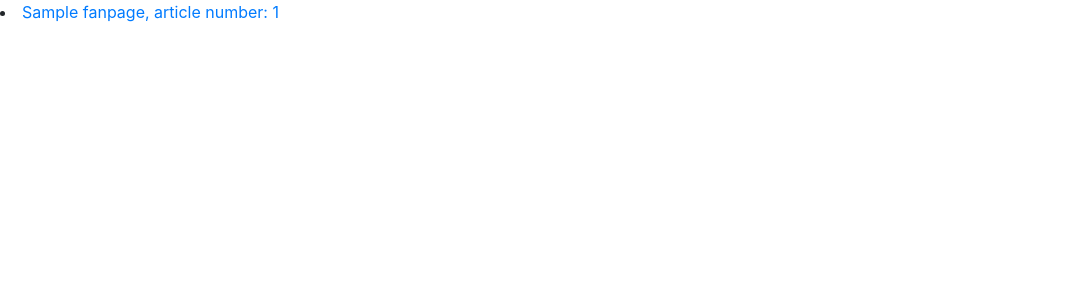
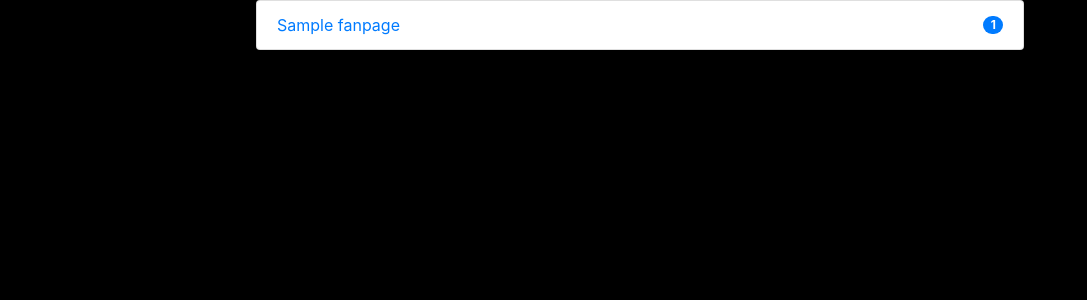
Before and after one commit to hens-virtuella-varld/fb-article-reader, a Django app: page /reader/ in a window 1280 px wide. Shown: the top 300 px of the page, without its empty margins (0-1087 px from the left). Run offline with Django 3.2, Linux system fonts and the light colour scheme; tables that the repository leaves empty hold one stand-in row (values such as "Sample post"); some libraries are stand-ins or nearby versions.

Commit message:
Apply bootstrap list group style in index

```diff
--- a/web/reader/templates/reader/index.html
+++ b/web/reader/templates/reader/index.html
@@ -4,11 +4,29 @@
   integrity="sha384-ggOyR0iXCbMQv3Xipma34MD+dH/1fQ784/j6cY/iJTQUOhcWr7x9JvoRxT2MZw1T"
   crossorigin="anonymous"
 />
+<style>
+  .wrapper {
+    width: 60%;
+    margin-left: 20%;
+  }
+  body {
+    background-color: #000000;
+  }
+</style>
 
-{% for fanpage in fanpage_list %}
-<li>
-  <a href="{% url 'detail' fanpage.pk %}">
-    {{ fanpage.name }}, article number: {{ fanpage.article_set.count }}</a
-  >
-</li>
-{% endfor %}
+<div class="wrapper">
+  <ul class="list-group">
+    {% for fanpage in fanpage_list %}
+    <a href="{% url 'detail' fanpage.pk %}">
+      <li
+        class="list-group-item d-flex justify-content-between align-items-center"
+      >
+        {{ fanpage.name }}
+        <span class="badge badge-primary badge-pill">
+          {{ fanpage.article_set.count }}
+        </span>
+      </li>
+    </a>
+    {% endfor %}
+  </ul>
+</div>
```
